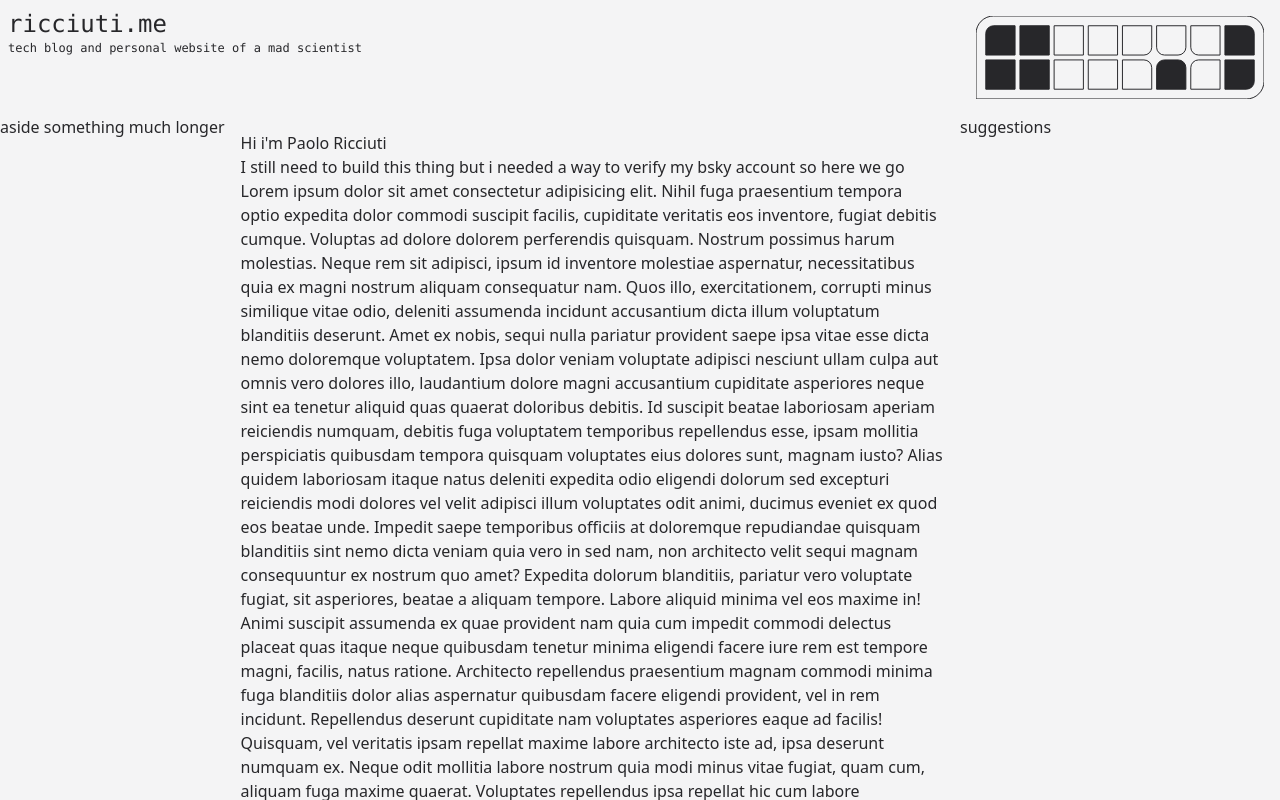
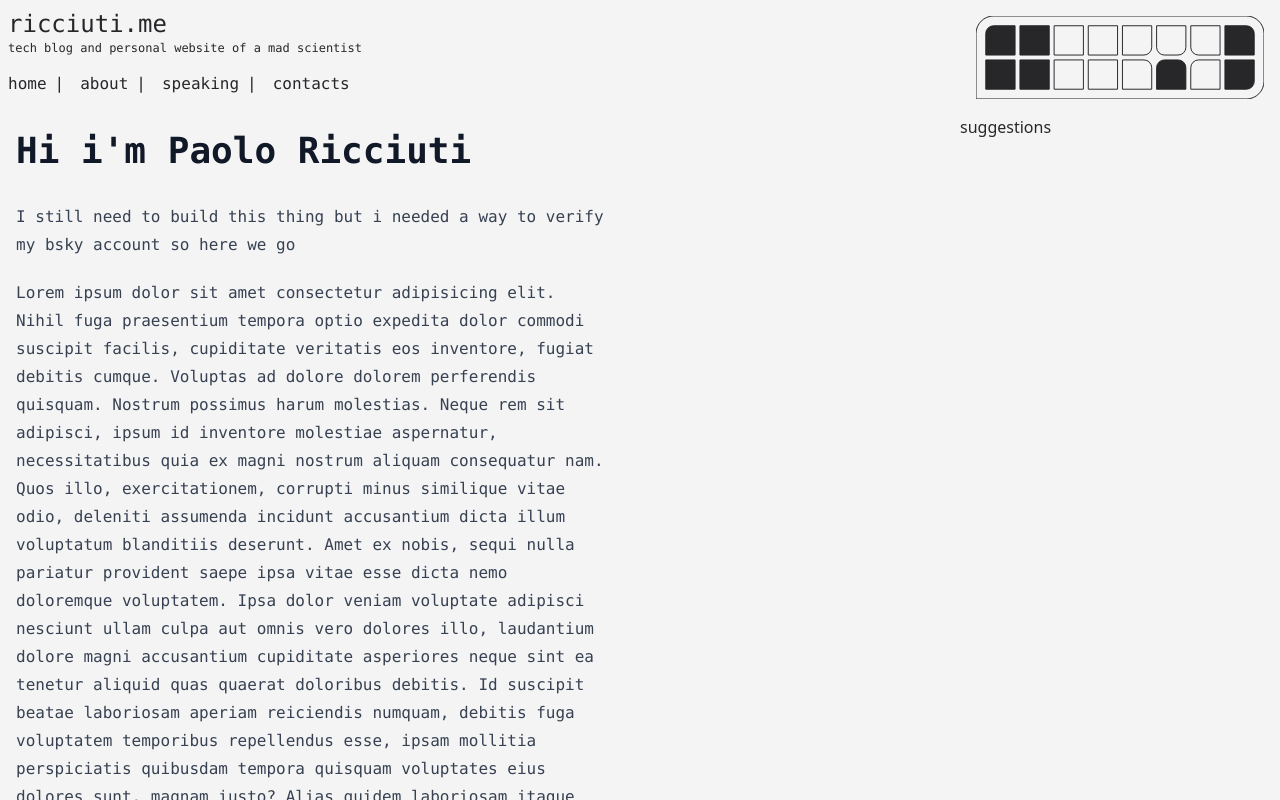
Before and after one commit to paoloricciuti/ricciuti.me, a SvelteKit app: page / in a window 1280 px wide. Built offline with nearby package versions, Linux system fonts and the light colour scheme.

Commit message:
some styling

```diff
--- a/src/routes/+layout.svelte
+++ b/src/routes/+layout.svelte
@@ -4,17 +4,29 @@
 </script>
 
 <main class="relative grid h-full grid-cols-main grid-rows-main overflow-y-auto">
-	<header class="sticky top-0 col-start-1 col-end-[-1] bg-current p-2 font-mono sm:col-end-[-2]">
+	<header class="sticky top-0 col-start-1 col-end-[-1] bg-current p-2 font-mono lg:col-end-[-2]">
 		<h1 class="text-2xl">ricciuti.me</h1>
 		<p class="text-xs">tech blog and personal website of a mad scientist</p>
+		<ul class="mt-4 flex flex-wrap gap-2">
+			<li><a href="/">home</a></li>
+			<li><a href="/about">about</a></li>
+			<li><a href="/speaking">speaking</a></li>
+			<li><a href="/contacts">contacts</a></li>
+		</ul>
 	</header>
-	<picture class="col-span-full max-w-xs p-4 sm:col-span-1">
+	<picture class="col-span-full max-w-xs p-4 lg:col-span-1">
 		<Logo width="100%" />
 	</picture>
-	<aside class="relative hidden sm:block">aside something much longer</aside>
 
-	<section class="p-4">
+	<section class="prose dark:prose-invert md:prose-md p-4 font-mono">
 		<slot />
 	</section>
-	<section class="hidden sm:block">suggestions</section>
+	<section class="hidden lg:block">suggestions</section>
 </main>
+
+<style>
+	li:not(:last-child)::after {
+		content: '|';
+		margin: theme(spacing.2);
+	}
+</style>
--- a/tailwind.config.js
+++ b/tailwind.config.js
@@ -1,18 +1,18 @@
 /** @type {import('tailwindcss').Config} */
 export default {
-	content: ['./src/**/*.{html,js,svelte,ts}'],
+	content: ['./src/**/*.{html,js,svelte,ts}', './mdsvex.config.js'],
 	theme: {
 		extend: {
 			backgroundColor: {
 				current: 'var(--bg)'
 			},
 			gridTemplateColumns: {
-				main: 'auto 1fr auto'
+				main: '1fr auto'
 			},
 			gridTemplateRows: {
 				main: 'auto auto 1fr'
 			}
 		}
 	},
-	plugins: []
+	plugins: [require('@tailwindcss/typography')]
 };
```
Also changed, not shown: package.json (+5 -6 lines), svelte.config.js (+0 -7 lines), 2 other files (tests, documents, lock files or other folders).
